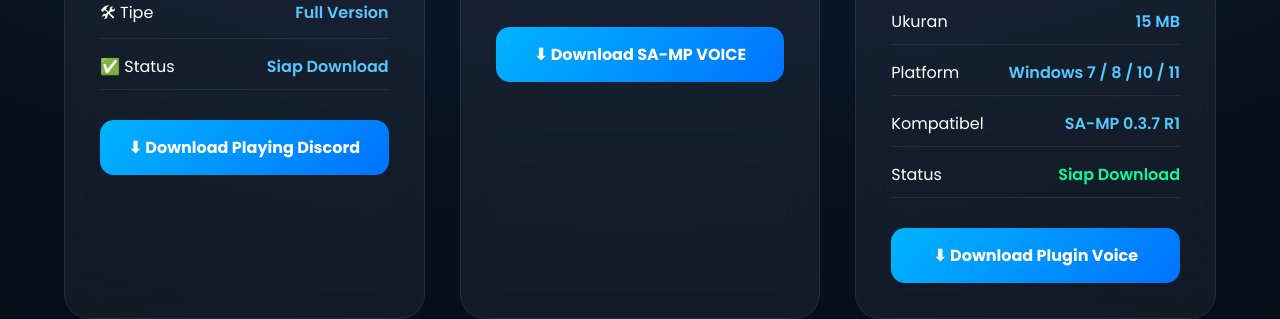
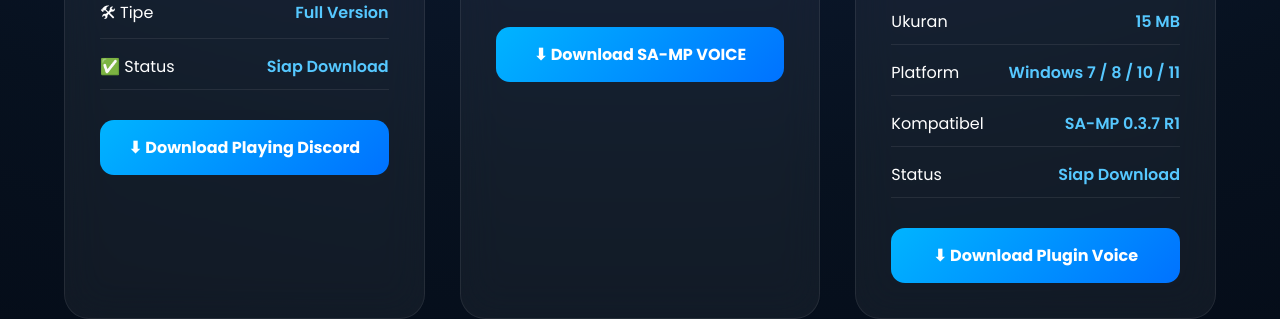
Before and after one commit to NugiHamzah/mysunshineroleplay, a website: page public/download.html in a window 1280 px wide. Shown: the part 1469-1788 px from the top of the page. Drawn offline with Linux system fonts and the light colour scheme.

Commit message:
Update download.html

```diff
--- a/public/download.html
+++ b/public/download.html
@@ -657,7 +657,7 @@
 
             <div class="row">
                 <span>Status</span>
-                <span style="color:#00ff99;">Siap Download</span>
+                <span>Siap Download</span>
             </div>
 
         </div>
```
